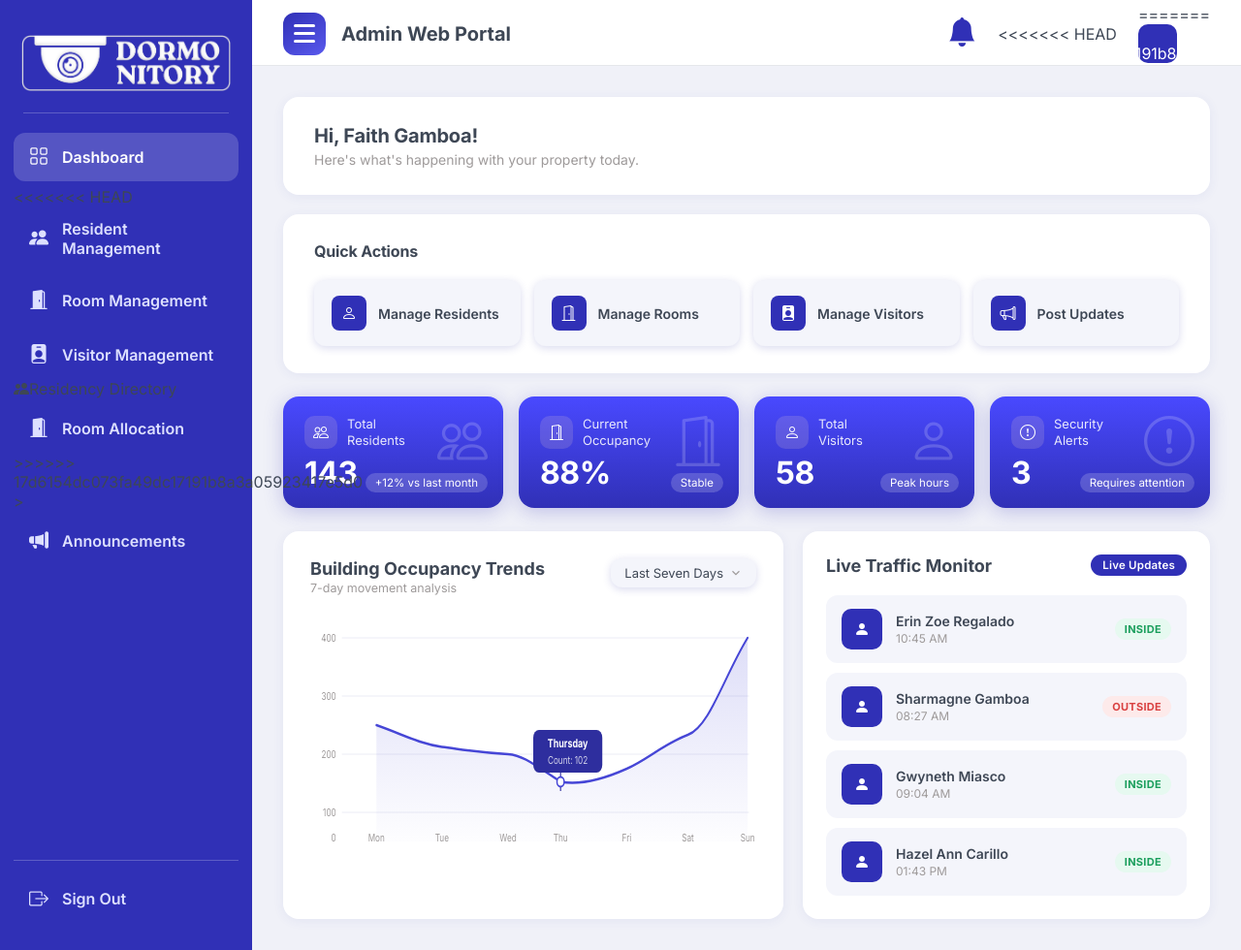
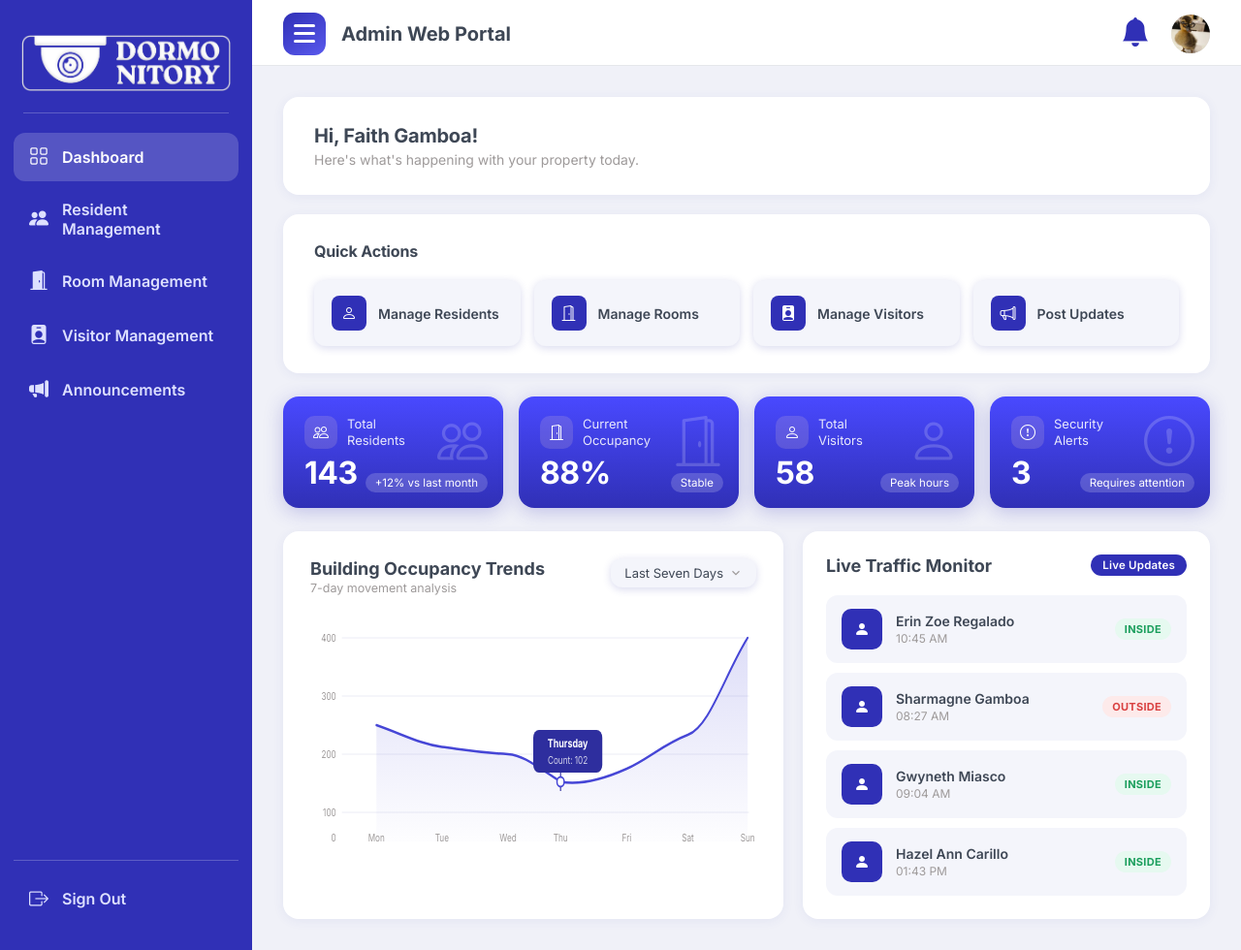
Before and after one commit to sharmipit/Dormonitory, a PHP site: page /admin/dashboard.html in a window 1280 px wide. Shown: the whole page at 97% size. Run offline with PHP 8.4, Linux system fonts and the light colour scheme.

Commit message:
resolve merge conflicts

```diff
--- a/assets/css/sidebar-navbar-styles.css
+++ b/assets/css/sidebar-navbar-styles.css
@@ -203,19 +203,25 @@ body.sidebar-closed .navbar {
   background: transparent;
   border: none;
   cursor: pointer;
-  display: flex;
-  align-items: center;
-  justify-content: center;
-  transition: background 0.2s;
+  padding: 0;
 }
 
-.notif-btn:hover {
-  background: #2d31a6;
+.notif-btn i {
+  font-size: 26px;
+  color: #3030b6;
+  transition:
+    transform 0.2s ease,
+    color 0.2s ease;
 }
 
-.avatar {
-  width: 38px;
-  height: 38px;
+.notif-btn:hover i {
+  transform: scale(1.15);
+  color: #5050ff;
+}
+
+.nav-avatar {
+  width: 40px;
+  height: 40px;
   border-radius: 50%;
   overflow: hidden;
   background: #e5e7eb;
--- a/includes/admin-sidebar.html
+++ b/includes/admin-sidebar.html
@@ -11,11 +11,7 @@
     <button class="notif-btn" title="Notifications">
       <i class="bi bi-bell-fill" style="color: #3030b6; font-size: 30px"></i>
     </button>
-<<<<<<< HEAD
     <div class="nav-avatar">
-=======
-    <div class="avatar">
->>>>>>> 17d6154dc073fa49dc17191b8a3a05923417e5d0
       <img src="../assets/img/cute-duck-for-good-luck.jpeg" />
     </div>
   </div>
@@ -34,7 +30,6 @@
         >
       </li>
       <li>
-<<<<<<< HEAD
         <a href="../admin/resident-management.html"
           ><i class="bi bi-people-fill"></i><span>Resident Management</span></a
         >
@@ -48,15 +43,6 @@
         <a href="../admin/visitor-management.html"
           ><i class="bi bi-person-badge-fill"></i
           ><span>Visitor Management</span></a
-=======
-        <a href="../admin/residency-directory.html"
-          ><i class="bi bi-people-fill"></i><span>Residency Directory</span></a
-        >
-      </li>
-      <li>
-        <a href="../admin/room-allocation.html"
-          ><i class="bi bi-door-open-fill"></i><span>Room Allocation</span></a
->>>>>>> 17d6154dc073fa49dc17191b8a3a05923417e5d0
         >
       </li>
       <li>
```
Also changed, not shown: includes/tenant-sidebar.html (deleted, +0 -51 lines).
